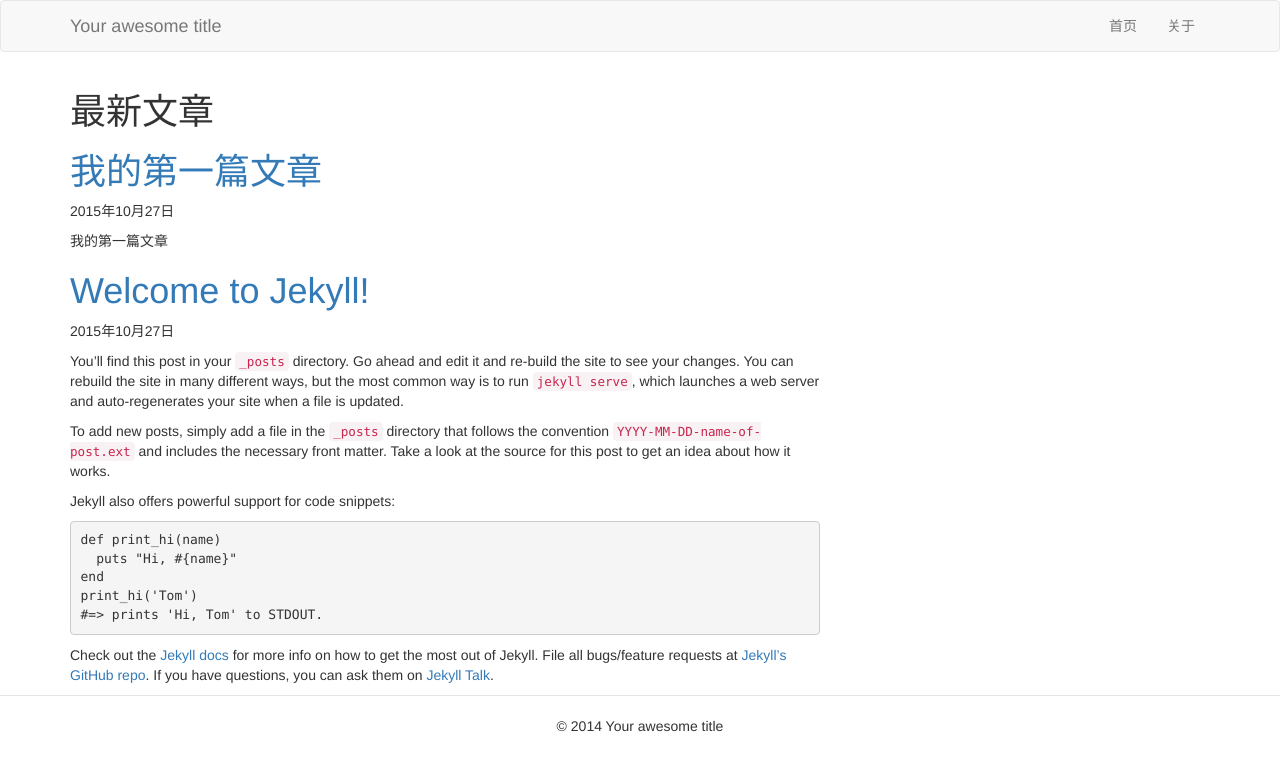
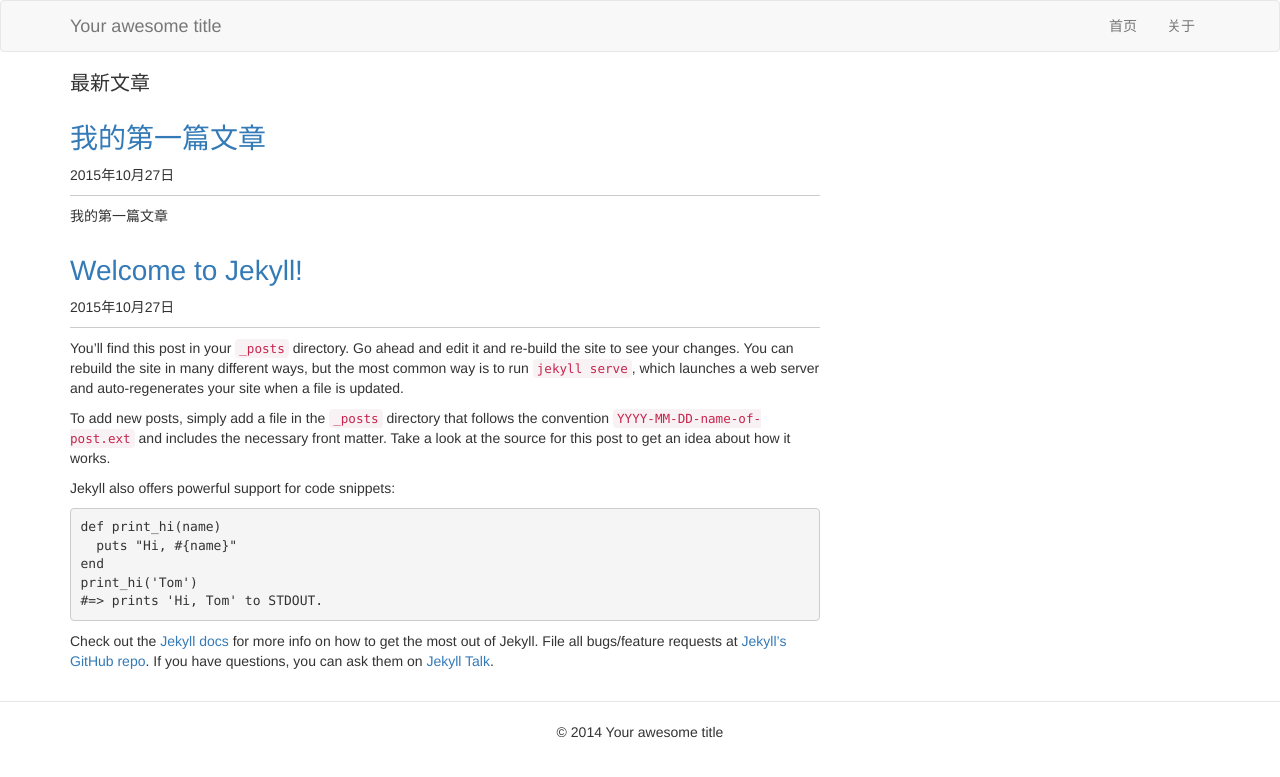
Before and after one commit to AndorChen/jekyll-book, a Jekyll site: the page built from chapter9/index.html, in a window 1280 px wide. Shown: the top 777 px of the page. Built offline with Jekyll 4.4.1, drawn with Linux system fonts in a browser that asks for light colours; nearby versions of some CDN libraries.

Commit message:
adds styles for post

```diff
--- a/chapter9/css/main.css
+++ b/chapter9/css/main.css
@@ -1,3 +1,28 @@
+.page-heading {
+  font-size: 20px;
+  margin-top: 0;
+  margin-bottom: 30px;
+}
+
+.post {
+    margin-bottom: 30px;
+}
+
+.post-header {
+  border-bottom: 1px solid #ccc;
+  margin-bottom: 10px;
+  padding-bottom: 10px;
+}
+
+.post-meta {
+    margin-bottom: 0;
+}
+
+.post-title {
+    font-size: 28px;
+    margin-top: 0;
+}
+
 .footer {
   border-top: 1px solid #e5e5e5;
   padding: 20px 0;
```
